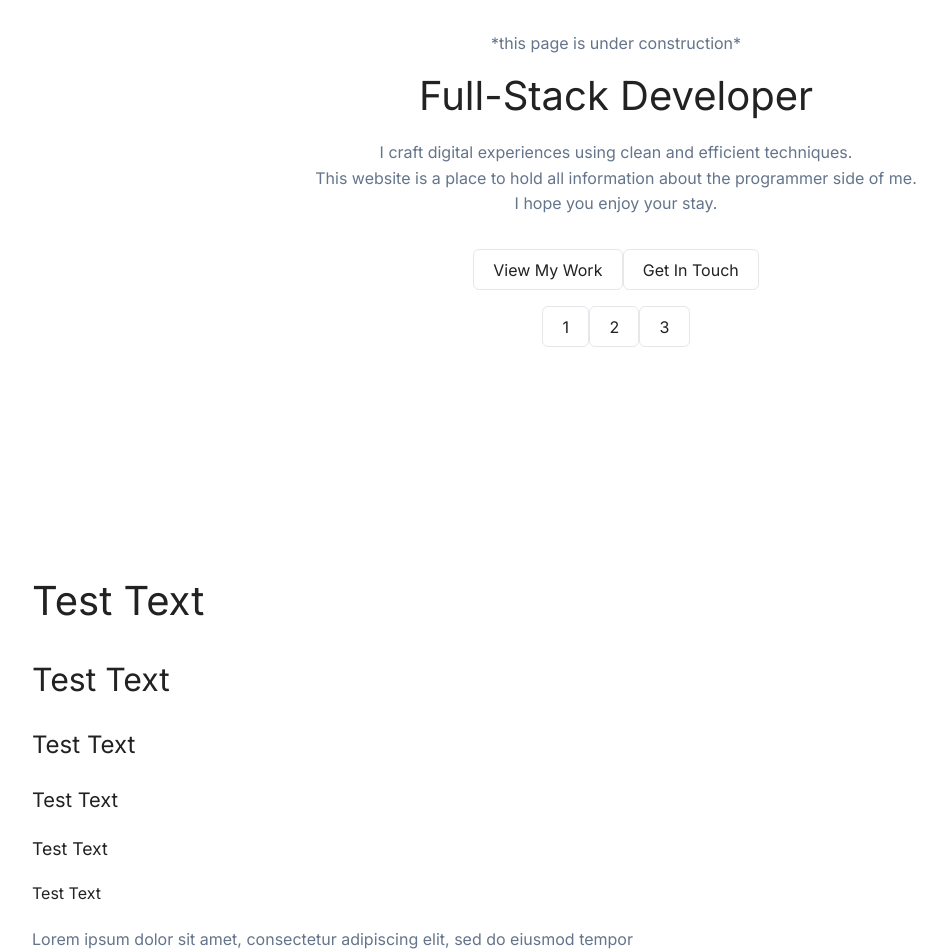
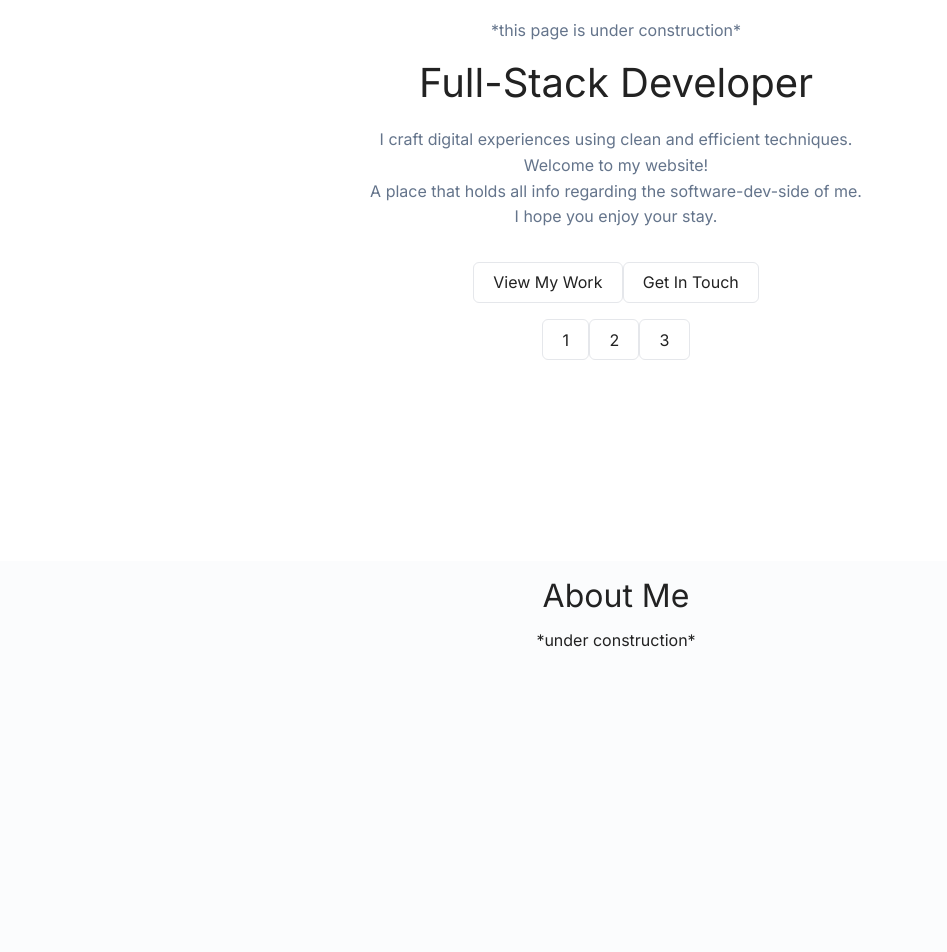
Before and after one commit to McJet/personal-website, a Vue app: page / in a window 1280 px wide. Shown: the part 240-1192 px from the top of the page, without its empty margins (24-971 px from the left). Built offline with nearby package versions, Linux system fonts and the light colour scheme.

Commit message:
added placeholder about section

```diff
--- a/src/App.vue
+++ b/src/App.vue
@@ -5,22 +5,23 @@ import AboutSection from "./components/AboutSection.vue";
 import SkillsSection from "./components/SkillSection.vue";
 import ProjectsSection from "./components/ProjectSection.vue";
 import ContactSection from "./components/ContactSection.vue";
+import FooterBar from "./components/FooterBar.vue";
 import FontTest from "./components/FontTest.vue";
 </script>
 
 <template>
   <NavBar />
   <HeroSection />
+  <AboutSection />
   <FontTest />
   <FontTest />
   <FontTest />
   <FontTest />
   <FontTest />
-  <AboutSection />
   <SkillsSection />
   <ProjectsSection />
   <ContactSection />
-  <FooterSection />
+  <FooterBar />
 </template>
 
 <style scoped></style>
--- a/src/base.css
+++ b/src/base.css
@@ -11,10 +11,20 @@
   --font-family: Inter, Helvetica, Verdana, sans-serif;
   --font-size-base: 16px;
 
-  --color-bg: 255, 255, 255;
+  --white-rgb: 253, 253, 255;
+  --white-hex: #fdfdff;
+  --orange-rgb: 239, 131, 84;
+  --orange-hex: #ef8354;
+  --gray-rgb: 191, 192, 192;
+  --gray-hex: #bfc0c0;
+  --blue-rgb: 79, 93, 117;
+  --blue-hex: #4f5d75;
+
+  --color-bg-rgb: 253, 253, 255;
+  --color-bg-secondary: oklab(0.968188 -0.00253725 -0.00633895 / 0.3);
   --color-text: 34, 34, 34;
   --color-body: 100, 116, 139;
-  --color-primary: 0, 0, 0;
+  --color-primary: 57, 61, 63;
   --color-secondary: #3b82f6;
   --color-link-hover: #64748b;
   --color-button-hover: 177, 187, 202;
--- a/src/components/AboutSection.vue
+++ b/src/components/AboutSection.vue
@@ -1,15 +1,17 @@
-<script setup>
-import { ref } from "vue";
-
-const count = ref(0);
-</script>
+<script setup></script>
 
 <template>
-  <button @click="count++">You clicked me {{ count }} times.</button>
+  <section class="about">
+    <div class="container">
+      <h2 class="text-center">About Me</h2>
+      <h6 class="text-center">*under construction*</h6>
+    </div>
+  </section>
 </template>
 
 <style scoped>
-button {
-  color: red;
+.about {
+  background-color: var(--color-bg-secondary);
+  height: 75vh;
 }
 </style>
--- /dev/null
+++ b/src/components/FooterBar.vue
@@ -0,0 +1,15 @@
+<script setup>
+import { ref } from "vue";
+
+const count = ref(0);
+</script>
+
+<template>
+  <button @click="count++">You clicked me {{ count }} times.</button>
+</template>
+
+<style scoped>
+button {
+  color: red;
+}
+</style>
--- a/src/components/HeroSection.vue
+++ b/src/components/HeroSection.vue
@@ -7,8 +7,8 @@
       <h1 class="text-center">Full-Stack Developer</h1>
       <p class="text-center">
         I craft digital experiences using clean and efficient techniques.<br />
-        This website is a place to hold all information about the programmer
-        side of me.<br />
+        Welcome to my website!<br />A place that holds all info regarding the
+        software-dev-side of me.<br />
         I hope you enjoy your stay.
       </p>
       <div class="mt-1">
@@ -33,6 +33,8 @@
     display: flex;
     flex-direction: column;
     align-items: center;
+    padding-top: 5rem;
+    padding-bottom: 5rem;
   }
 }
 </style>
```
